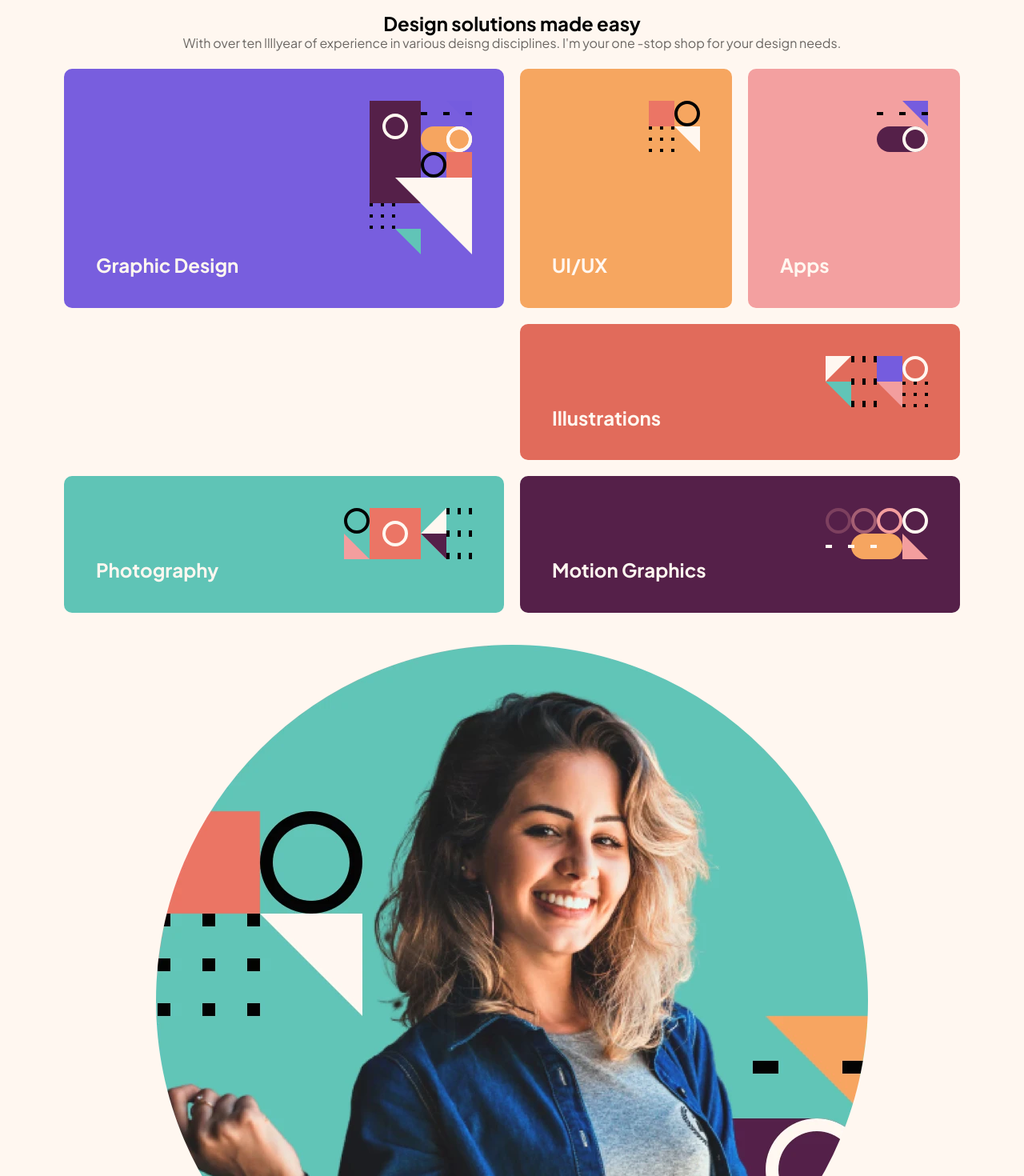
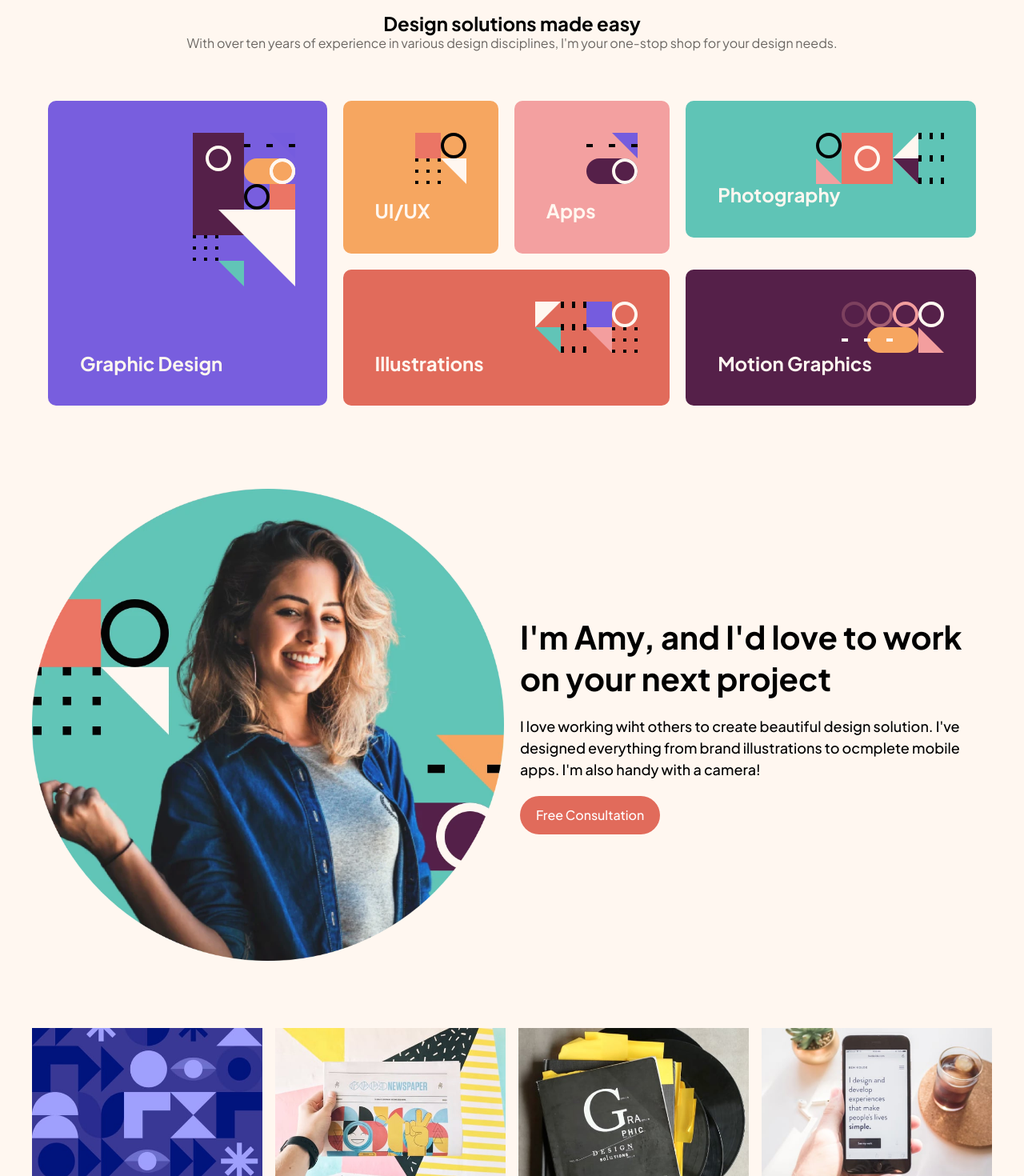
Before and after one commit to cgojk/design_portfolio, a React (Vite) app: page / in a window 1280 px wide. Shown: the part 100-1570 px from the top of the page at 80% size. Built offline with nearby package versions, Linux system fonts and the light colour scheme.

Commit message:
workign on the desktop styles

```diff
--- a/src/Home.jsx
+++ b/src/Home.jsx
@@ -6,14 +6,23 @@ import Booking from "./components/Booking";
 
 export default function Home() {
   return (
-    <section className="home container">
-      <h1 className="title__home text-present-1">Design solutions made easy</h1>
-      <p className="description__home text-present-5">With over ten llllyear of experience in various deisng disciplines. I'm your one -stop shop for your design needs.</p>
-      <Features />
-        <Information />
-        <Work/>
-        <Booking />
+    <section className="home">
+      <div className="container hero">
+        <h1 className="title__home text-present-1">
+          Design solutions made easy
+        </h1>
 
+        <p className="description__home text-present-5">
+          With over ten years of experience in various design disciplines,
+          I'm your one-stop shop for your design needs.
+        </p>
+      </div>
+        <div className="home-content">
+          <Features />
+          <Information />
+          <Work/>
+          <Booking />
+       </div>
     </section>
   );
 }
--- a/src/styles/_base.scss
+++ b/src/styles/_base.scss
@@ -56,9 +56,7 @@ body {
     cursor:pointer;
 }
 
-// .navigation{
-//     padding:var(--size-20);
-// }
+
 
 .nav{
 display:flex;
@@ -94,13 +92,11 @@ align-items:center;
 
      width: 100%;
     display: grid;
-    grid-template-columns: 1fr 1fr;
+    grid-template-columns: auto auto;
     gap: var(--size-20);
 
     gap:var(--size-20);
     padding:var(--size-20);
-
-
 
 
 
@@ -116,8 +112,6 @@ align-items:center;
 .features__item{
     padding:var(--size-40);
     border-radius:var(--radius-10);
-
-
 
 
 
@@ -148,8 +142,7 @@ align-items:center;
 }
 .ui{
     background-color:var(--clr-summer-yellow-500);
-    // grid-column:1/2;
-    // grid-row:3/4;
+
     display:grid;
 
 
@@ -166,9 +159,7 @@ align-items:center;
 }
 .apps{
     background-color:var(--clr-pink-500);
-    // grid-column:2/3;
-    // grid-row:3/4;
-    display:grid;
+     display:grid;
 
     .features__image{
          justify-self: end;
@@ -406,3 +397,17 @@ align-items:center;
         }
     }
 }
+
+
+.hero {
+  display: flex;
+  flex-direction: column;
+  gap: var(--size-30);
+  text-align: center;
+  margin-bottom:var(--size-40);
+}
+.home-content {
+  display: flex;
+  flex-direction: column;
+  gap: clamp(64px, 5vw, 120px);
+}
--- a/src/styles/_queries.scss
+++ b/src/styles/_queries.scss
@@ -5,7 +5,7 @@
 
   .graphic{
     grid-column:1/2;
-    grid-row:1/3;
+    grid-row:1/4;
 
 }
   .wrapper__ui_apps{
@@ -28,6 +28,10 @@
     grid-row:4/4;
 
 }
+
+.photo__container{
+    width:50%;
+}
 }
 
 @media (min-width: 1024px) {
@@ -36,4 +40,64 @@
   .image-slide {
      flex: 0 0 calc(25% - 12px);
   }
+
+
+
+.information_Amy{
+    padding:var(--size-20);
+  .wrapper__photo--info{
+   display:grid;
+   grid-template-columns: 1fr 1fr;
+
+   .photo__container{
+    width:100%;
 }
+  }
+}
+
+  .graphic{
+    grid-column:1/2;
+    grid-row:1/5;
+
+}
+  .wrapper__ui_apps{
+    grid-column:2/3;
+    grid-row:1/4;
+
+}
+
+  .illustrations{
+    grid-column:2/3;
+    grid-row:4/5;
+
+}
+.photography{
+    grid-column:3/4;
+    grid-row:1/3;
+}
+.motion{
+    grid-column:3/4;
+    grid-row:4/5;
+
+}
+
+.information_Amy {
+
+.info__container{
+    text-align:left;
+    justify-content:left;
+
+    .title__info{
+        text-align:left;
+    }
+    .text_info{
+        text-align:left;
+    }
+    .button__consultation{
+         align-self:start;
+    }
+}
+
+
+}
+}
```
